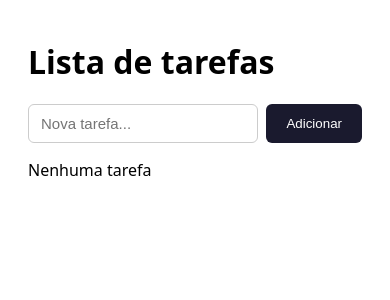
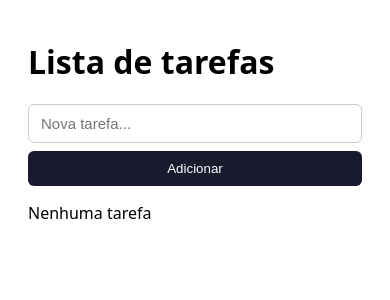
Before and after one commit to Patrickx7/to-do-list, a React (Vite) app: page / in a window 390 px wide. Shown: the top 300 px of the page. Built offline with nearby package versions, Linux system fonts and the light colour scheme.

Commit message:
Adicionado responsividade para telas pequenas

```diff
--- a/src/App.css
+++ b/src/App.css
@@ -65,3 +65,9 @@
   min-width: 0;
   word-break: break-word;
 }
+
+@media (max-width: 480px) {
+  .form {
+    flex-direction: column;
+  }
+}
```
